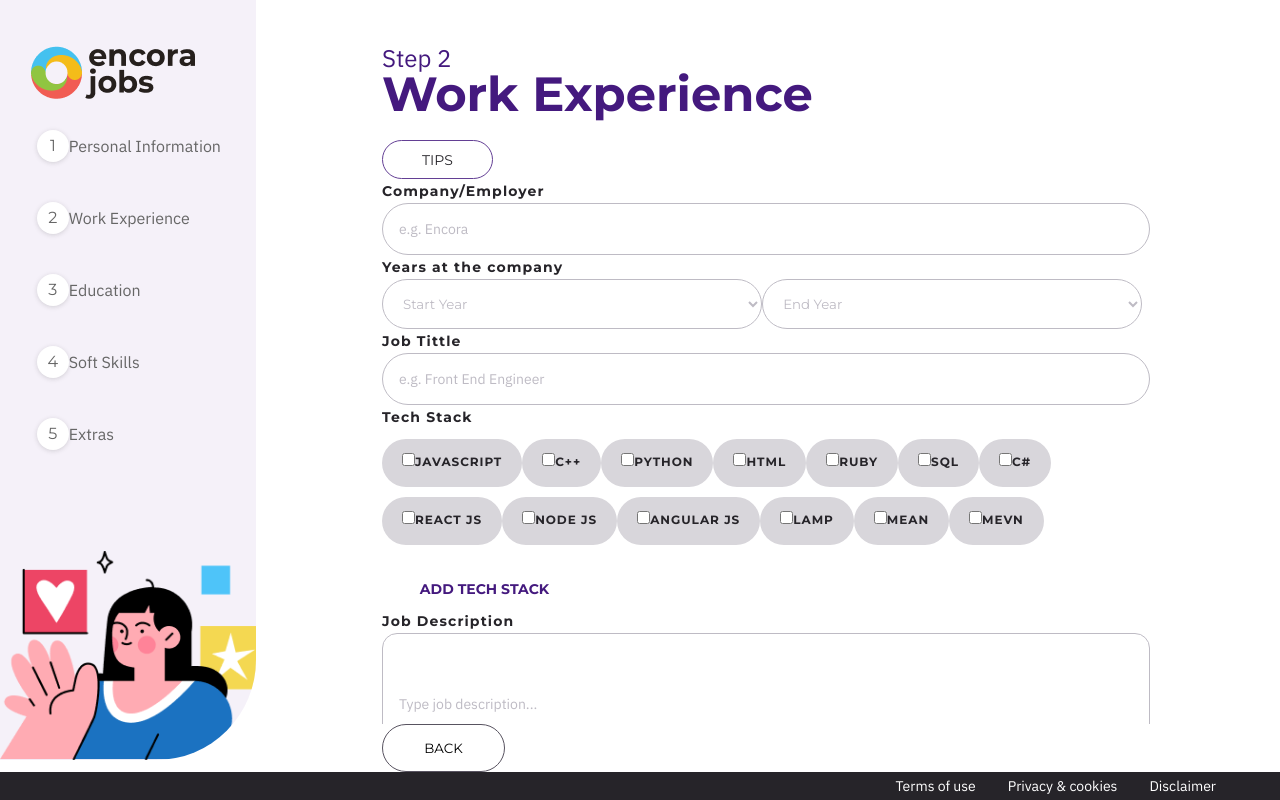
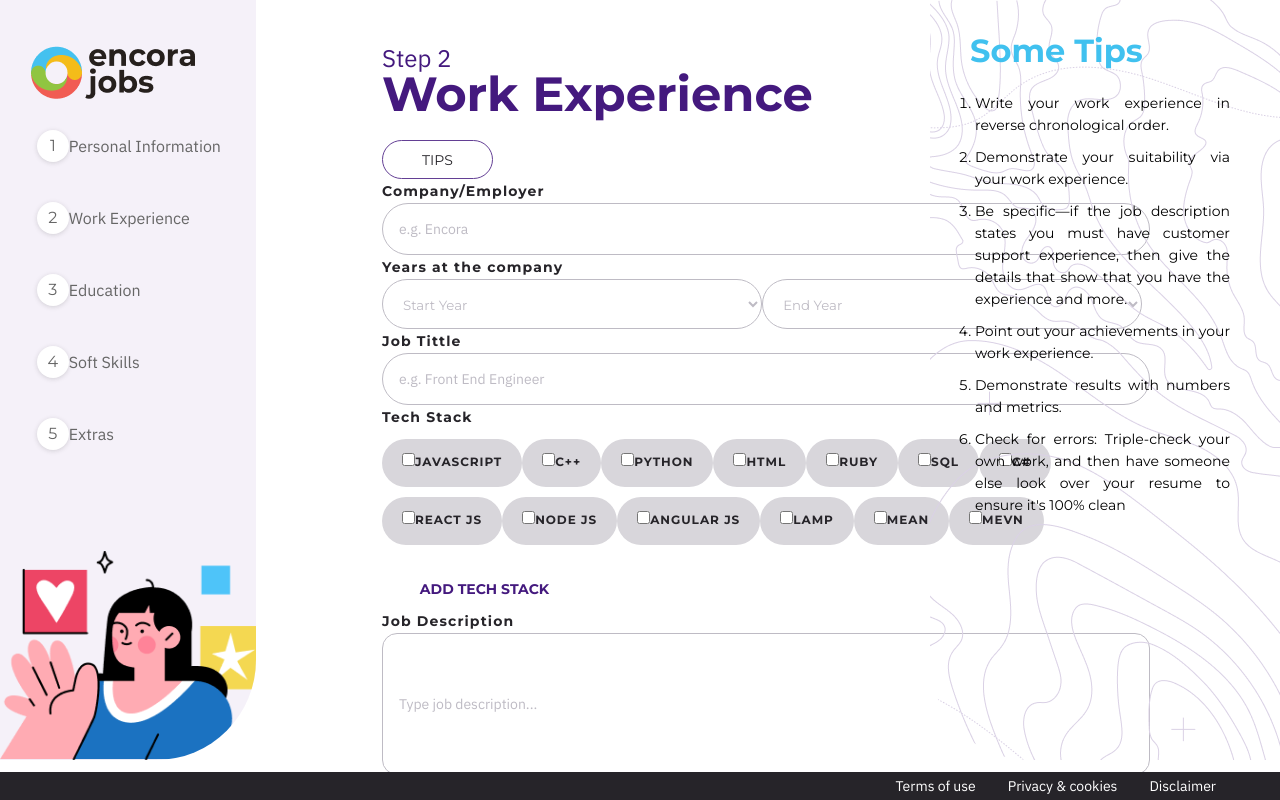
Before and after one commit to abrilquinterog/encora-challenge, a React (Create React App) app: page /work-experience in a window 1280 px wide. Both pictures are taken after a click on the button "TIPS". Shown: the top 800 px of the page. Built offline with nearby package versions, Linux system fonts and the light colour scheme.

Commit message:
Adds tips component

```diff
--- a/src/views/Experience/Personal-projects.js
+++ b/src/views/Experience/Personal-projects.js
@@ -3,6 +3,7 @@ import { useState } from "react";
 import { Footer } from "../../components/Footer/Footer";
 import { useNavigate } from "react-router-dom";
 import module from './Personal-projects.module.css';
+import {TipsPersonal} from '../Experience/TipsPersonal'
 
 export const PersonalProjects = () => {
   const navigate = useNavigate();
@@ -66,13 +67,16 @@ export const PersonalProjects = () => {
         }
       };
 
+      const [mostrarComponente, setMostrarComponente] = useState(false);
+
   return (
     <main className={module.mainWork}>
     <section className={module.asideContainer}> <Aside/> </section>
+    {mostrarComponente ? <TipsPersonal /> : null}
     <section className={module.formContainer}>
     <h2 className={module.secondStep}>Step 2</h2>
         <h2 className={module.workExpTittle}>Personal Projects</h2>
-        <button className={module.tips}><i></i>TIPS</button>
+        <button className={module.tips} onClick={() => setMostrarComponente(!mostrarComponente)}><i></i>TIPS</button>
         <form>
             <label>Project Tittle <br/>
             <input onChange={handleChange} name='projectTittle' type="text" placeholder="e.g. Work App"/>
@@ -80,12 +84,12 @@ export const PersonalProjects = () => {
 
             <label>Industry<br/>
             <select onChange={handleChange} name='industry' className={module.selector}>
+                <option value="Select Industry">Select Industry</option>
                 <option value="Raw Materials">Raw Materials</option>
                 <option value="Manufacturing">Manufacturing</option>
                 <option value="Services">Services</option>
                 <option value="Information Services">Information Services</option>
                 <option value="Human Services">Human Services</option>
-                <option value="Select Industry">Select Industry</option>
             </select>
             </label><br/>
 
--- a/src/views/Experience/Personal-projects.module.css
+++ b/src/views/Experience/Personal-projects.module.css
@@ -153,11 +153,11 @@ input[type=text] {
     display: flex;
     flex-direction: row;
     justify-content: space-between;
-    position: sticky;
-    bottom: 1.75rem;
     background-color: white;
     padding-right: 80px;
     width: 1140px;
+    margin-bottom: 2.5rem;
+
 }
 
 .asideContainer {
--- /dev/null
+++ b/src/views/Experience/Tips.js
@@ -0,0 +1,18 @@
+import module from "./Tips.module.css";
+
+
+export const Tips = () => {
+    return (
+      <aside className={module.tipsContainer}>
+        <h3 className={module.someTips}>Some Tips</h3>
+        <ol>
+            <li className={module.list}>Write your work experience in reverse chronological order.</li>
+            <li className={module.list}>Demonstrate your suitability via your work experience.</li>
+            <li className={module.list}>Be specific—if the job description states you must have customer support experience, then give the details that show that you have the experience and more. </li>
+            <li className={module.list}>Point out your achievements in your work experience. </li>
+            <li className={module.list}>Demonstrate results with numbers and metrics. </li>
+            <li className={module.list}>Check for errors: Triple-check your own work, and then have someone else look over your resume to ensure it's 100% clean </li>
+        </ol>
+      </aside>
+    );
+  };
--- /dev/null
+++ b/src/views/Experience/Tips.module.css
@@ -0,0 +1,35 @@
+.tipsContainer{
+    width: 350px;
+    height: 95%;
+    background-image: url('../../assets/Background.png');
+    position: fixed;
+    right: 0px;
+    top: 0;
+    z-index: 1;
+    padding: 30px 50px 0 15px ;
+    border-bottom-left-radius:100px;
+    ;
+}
+
+.list{
+    font-family: 'Montserrat';
+    font-style: normal;
+    font-weight: 400;
+    font-size: 14px;
+    line-height: 22px;
+    text-align: justify;
+    color: #000000;
+    list-style-type: style num;
+    margin: 10px 0;
+}
+
+.someTips{
+    text-align: justify;
+    margin-left: 25px;
+    color: rgba(64, 193, 239, 1);
+    font-family: 'Montserrat';
+    font-style: normal;
+    font-weight: 700;
+    font-size: 32px;
+    line-height: 42px;
+}
--- /dev/null
+++ b/src/views/Experience/TipsPersonal.js
@@ -0,0 +1,20 @@
+import module from "./TipsPersonal.module.css";
+
+
+export const TipsPersonal = () => {
+    return (
+      <aside className={module.tipsContainer}>
+        <h3 className={module.someTips}>Some Tips</h3>
+        <ol>
+            <li className={module.list}>Each project is a bullet point, Name the project if it's relevant. </li>
+            <li className={module.list}>Write down your project responsibilities. </li>
+            <li className={module.list}>Quantify your results, use numbers.</li>
+            <li className={module.list}>Be concise and impactful.  </li>
+            <li className={module.list}>Focus on your accomplishments. How did each project benefit the company? </li>
+            <li className={module.list}>Write down the impact you had on each project, using bullet points and small sentences. </li>
+            <li className={module.list}>You don't need to list all your projects, only the most relevant. If you have a long career, focus more on the latest projects and less on the older ones.   </li>
+
+        </ol>
+      </aside>
+    );
+  };
--- /dev/null
+++ b/src/views/Experience/TipsPersonal.module.css
@@ -0,0 +1,34 @@
+.tipsContainer{
+    width: 350px;
+    height: 95%;
+    background-color:whitesmoke;
+    position: fixed;
+    right: 0px;
+    top: 0;
+    z-index: 1;
+    padding: 30px 50px 0 15px ;
+    border-bottom-left-radius:100px;
+}
+
+.list{
+    font-family: 'Montserrat';
+    font-style: normal;
+    font-weight: 400;
+    font-size: 14px;
+    line-height: 22px;
+    text-align: justify;
+    color: #000000;
+    list-style-type: style num;
+    margin: 10px 0;
+}
+
+.someTips{
+    text-align: justify;
+    margin-left: 25px;
+    color: rgba(64, 193, 239, 1);
+    font-family: 'Montserrat';
+    font-style: normal;
+    font-weight: 700;
+    font-size: 32px;
+    line-height: 42px;
+}
--- a/src/views/Experience/Work-experience.js
+++ b/src/views/Experience/Work-experience.js
@@ -4,6 +4,7 @@ import { Footer } from "../../components/Footer/Footer";
 //import { useNavigate } from "react-router-dom";
 import module from './Work-experience.module.css';
 import { useNavigate } from "react-router-dom";
+import { Tips } from "./Tips";
 
 
 
@@ -16,6 +17,7 @@ export const WorkExperience = () => {
     const handleOnClickNext = () => {
         navigate('/education')
         console.log(workExperience);
+        localStorage.setItem('workExperience',JSON.stringify(workExperience));
     };
 
 
@@ -28,7 +30,9 @@ export const WorkExperience = () => {
         endYear:"",
         jobTittle:"",
         stack:[],
-        jobDescription:""
+        jobDescription:"",
+        project:"",
+        projectDescription:"",
     });
 
     const handleChange = (e) => {
@@ -57,13 +61,16 @@ export const WorkExperience = () => {
         }
       };
 
+      const [mostrarComponente, setMostrarComponente] = useState(false);
+
   return (
     <main className={module.mainWork}>
     <section className={module.asideContainer}> <Aside/> </section>
+    {mostrarComponente ? <Tips /> : null}
     <section className={module.formContainer}>
         <h2 className={module.secondStep}>Step 2</h2>
         <h2 className={module.workExpTittle}>Work Experience</h2>
-        <button className={module.tips}><i></i>TIPS</button>
+        <button className={module.tips} onClick={() => setMostrarComponente(!mostrarComponente)}><i></i>TIPS</button>
         <form className={module.formWork}>
             <label className={module.formLabel}>Company/Employer<br/>
             <input name='company' onChange={handleChange} type="text" placeholder="e.g. Encora"/><br/>
@@ -145,6 +152,14 @@ export const WorkExperience = () => {
             <label>Job Description<br/>
             <input onChange={handleChange} name='jobDescription' type="textarea" placeholder="Type job description..." className={module.formTextarea}/>
             </label>
+
+            <label>Project<br/>
+            <input onChange={handleChange} name='project' type="text" placeholder="e.g. WorkApp" className={module.formInput}/>
+            </label>
+
+            <label>Project Description<br/>
+            <input onChange={handleChange} name='projectDescription' type="textarea" placeholder="Type project description..." className={module.formTextarea}/>
+            </label>
         </form>
 
         <div className={module.navContainer}>
--- a/src/views/Experience/Work-experience.module.css
+++ b/src/views/Experience/Work-experience.module.css
@@ -159,11 +159,11 @@ input[type=text]::placeholder {
     display: flex;
     flex-direction: row;
     justify-content: space-between;
-    position: sticky;
-    bottom: 1.75rem;
     background-color: white;
     padding-right: 80px;
     width: 1140px;
+    margin-bottom: 2.5rem;
+    margin-top: 2rem;
 }
 
 .asideContainer {
```
